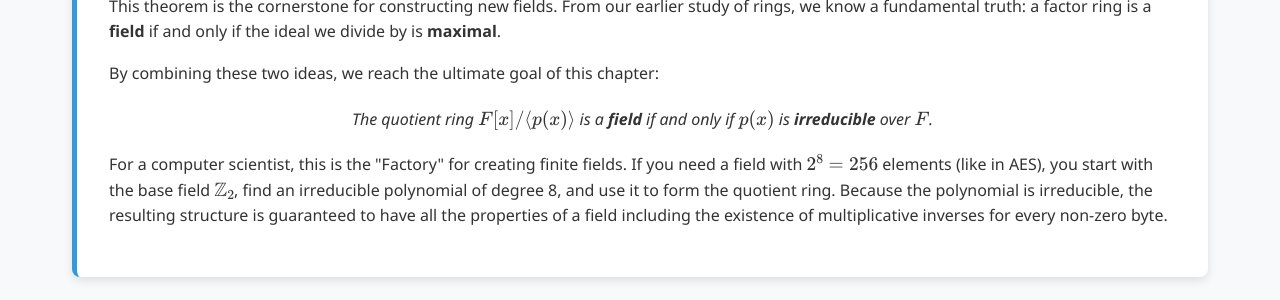
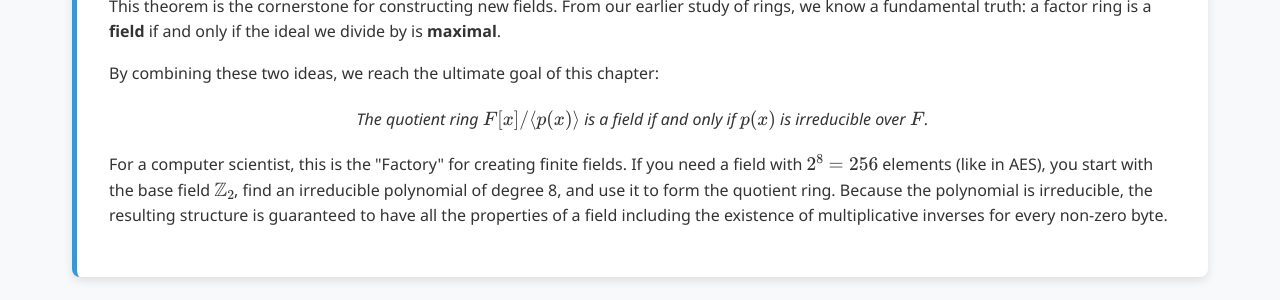
Before and after one commit to Yusukey01/yusukey01.github.io, a Jekyll site: the page built from Mathematics/Linear_algebra/polynomial_rings.html, in a window 1280 px wide and 900 px high, scrolled down 6322 px. Shown: the part 152-452 px from the top of the window. Built offline with Jekyll 4.4.1, drawn with Linux system fonts in a browser that asks for light colours.

```diff
--- a/Mathematics/Linear_algebra/polynomial_rings.html
+++ b/Mathematics/Linear_algebra/polynomial_rings.html
@@ -396,8 +396,8 @@ noindex: true
                 </p>
 
                 <p style="text-align: center; font-style: italic; margin: 20px 0;">
-                    The quotient ring \(F[x] / \langle p(x) \rangle\) is a <strong>field</strong> if and only if \(p(x)\) is
-                    <strong>irreducible</strong> over \(F\).
+                    The quotient ring \(F[x] / \langle p(x) \rangle\) is a field if and only if \(p(x)\) is
+                    irreducible over \(F\).
                 </p>
 
                 <p>
```
